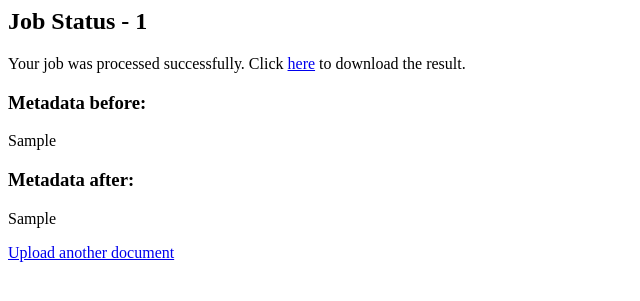
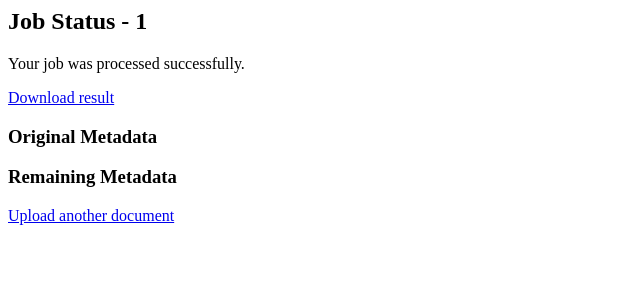
Before and after one commit to TUD-CERT/docleaner, a FastAPI app: template api/src/docleaner/api/entrypoints/web/templates/job_status.html in a window 1280 px wide. Shown: the top 301 px of the page, without its empty margins (0-640 px from the left). Run offline with FastAPI, Linux system fonts and the light colour scheme; the template is opened without the code that fills it: most values are stand-ins (such as "Sample title", 1, 10 or a date in 2020).

Commit message:
Basic frontend styling with some bootstrap classes

```diff
--- a/api/src/docleaner/api/entrypoints/web/main.py
+++ b/api/src/docleaner/api/entrypoints/web/main.py
@@ -93,7 +93,7 @@
             "job_status": job_status,
             "meta_src": job_meta_src,
             "meta_result": job_meta_result,
-            "htmx": "hx-request" in request.headers
+            "htmx": "hx-request" in request.headers,
         },
     )
 
--- a/api/src/docleaner/api/entrypoints/web/templates/job_status.html
+++ b/api/src/docleaner/api/entrypoints/web/templates/job_status.html
@@ -6,15 +6,49 @@
     {% endif %}>
     <h2>Job Status - {{ jid }}</h2>
     {% if job_status <= 2 %}
-    <p>Your job is currently being processed, please wait a bit {% if htmx %}longer{% else %}and click <a href="">here</a> to refresh{% endif %}.</p>
+        <div class="text-center">
+            <p>Your job is currently being processed, please wait a bit {% if htmx %}longer{% else %}and click <a href="">here</a> to refresh{% endif %}.</p>
+            <div class="spinner-border text-primary" role="status">
+                  <span class="visually-hidden">Loading...</span>
+            </div>
+        </div>
     {% elif job_status == 4 %}
-    <p>There was an error while processing your job.</p>
+        <p>There was an error while processing your job.</p>
     {% else %}
-    <p>Your job was processed successfully. Click <a href="/jobs/{{ jid }}/result" download>here</a> to download the result.</p>
-    <h3>Metadata before:</h3>
-    <p>{{ meta_src }}</p>
-    <h3>Metadata after:</h3>
-    <p>{{ meta_result }}</p>
+        <p>Your job was processed successfully.</p>
+        <div class="d-grid">
+            <a class="btn btn-primary mb-3" href="/jobs/{{ jid }}/result" download>Download result</a>
+        </div>
+        <div class="row">
+            <div class="col">
+                <h3>Original Metadata</h3>
+                <dl class="row">
+                {% for key, val in meta_src.items() %}
+                        <dt class="col-3">{{ key|e }}</dt>
+                        <dd class="col-9">{{ val|e }}</dd>
+                    {% endfor %}
+                </dl>
+            </div>
+            <div class="col">
+                <h3>Remaining Metadata</h3>
+                <dl class="row">
+                    {% for key, val in meta_src.items() %}
+                        <dt class="col-3">{{ key|e }}</dt>
+                        {% if key in meta_result %}
+                            <dd class="col-9 {% if val != meta_result[key] %}text-success{% endif %}">{{ meta_result[key]|e }}</dd>
+                        {% else %}
+                            <dd class="col-9 text-danger">{{ meta_result[key]|e }}&nbsp;</dd>
+                        {% endif %}
+                    {% endfor %}
+                    {% for key, val in meta_result.items() %}
+                        {% if key not in meta_src %}
+                            <dt class="col-3">{{ key|e }}</dt>
+                            <dd class="col-9 text-success">{{ val|e }}</dd>
+                        {% endif %}
+                    {% endfor %}
+                </dl>
+            </div>
+        </div>
+        <a href="/" hx-boost="true">Upload another document</a>
     {% endif %}
-    <a href="/" hx-boost="true">Upload another document</a>
 </div>
```
Also changed, not shown: api/src/docleaner/api/entrypoints/web/templates/base.html (+8 -1 lines), api/src/docleaner/api/entrypoints/web/templates/job_details.html (+2 -5 lines), api/src/docleaner/api/entrypoints/web/templates/landing.html (+10 -8 lines), api/tests/integration/test_web.py (+1 -1 lines).
